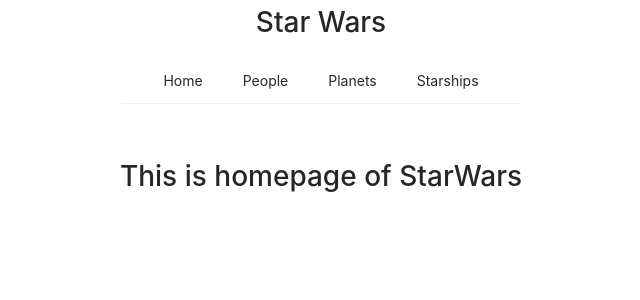
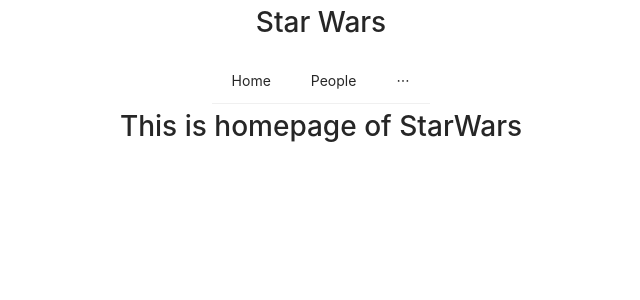
Before and after one commit to natalka10021991/star-wars, a React (Create React App) app: page / in a window 1280 px wide. Shown: the top 300 px of the page, without its empty margins (319-959 px from the left). Built offline with nearby package versions, Linux system fonts and the light colour scheme.

Commit message:
Code reviwe fixes

```diff
--- a/src/App.tsx
+++ b/src/App.tsx
@@ -1,23 +1,21 @@
 import { BrowserRouter, Route } from 'react-router-dom';
-import People from './pages/People';
+import PeoplePage from './pages/PeoplePage';
+import HomePage from './pages/HomePage';
+import PlanetsPage from './pages/PlanetsPage';
+import StarshipsPage from './pages/StarshipsPage';
+import Nav from './components/Nav/Nav';
 import './App.css';
-import Nav from './components/Nav/Nav';
-import HomePage from './pages/HomePage';
-import Planets from './pages/Planets';
-import Starships from './pages/Starships';
 
 function App() {
-
-
   return (
     <BrowserRouter>
       <div className='wrapper'>
         <h1>Star Wars</h1>
         <Nav />
-        <Route path="/" exact component={HomePage} />
-        <Route path="/people" exact component={People} />
-        <Route path="/planets" exact component={Planets} />
-        <Route path="/starships" exact component={Starships} />
+        <Route path='/' exact component={HomePage} />
+        <Route path='/people' exact component={PeoplePage} />
+        <Route path='/planets' exact component={PlanetsPage} />
+        <Route path='/starships' exact component={StarshipsPage} />
       </div>
     </BrowserRouter>
   );
--- /dev/null
+++ b/src/components/Nav/Nav.css
@@ -0,0 +1,5 @@
+.menu {
+  width: 400px;
+  justify-content: center;
+  margin-bottom: 50px;
+}
--- a/src/components/Nav/Nav.tsx
+++ b/src/components/Nav/Nav.tsx
@@ -1,12 +1,13 @@
 import React from 'react';
 import { Link } from 'react-router-dom';
 import { Menu } from 'antd';
+import './Nav';
 
 interface NavProps {}
 
 const Nav: React.FC<NavProps> = ({}) => {
   return (
-    <Menu style={{ width: 400, justifyContent: 'center', marginBottom: 50 }} mode='horizontal'>
+    <Menu className='menu' mode='horizontal'>
       <Menu.Item>
         <Link to='/'>Home</Link>
       </Menu.Item>
@@ -19,7 +20,6 @@
       <Menu.Item>
         <Link to='/starships'>Starships</Link>
       </Menu.Item>
-
     </Menu>
   );
 };
--- a/src/components/PeopleList/PeopleList.tsx
+++ b/src/components/PeopleList/PeopleList.tsx
@@ -9,7 +9,7 @@
   updatePersonInfo: (name: string) => void;
 }
 
-const PeopleList: React.FC<PeopleListProps> = ({ people, updatePersonInfo }) => {
+const PeopleList: React.VFC<PeopleListProps> = ({ people, updatePersonInfo }) => {
   return (
     <List
       itemLayout='horizontal'
--- a/src/components/PlanetsList/PlanetsList.tsx
+++ b/src/components/PlanetsList/PlanetsList.tsx
@@ -8,7 +8,7 @@
   updatePlanetInfo: (name: string) => void;
 }
 
-const PlanetsList: React.FC<PlanetsListProps> = ({ planets, updatePlanetInfo }) => {
+const PlanetsList: React.VFC<PlanetsListProps> = ({ planets, updatePlanetInfo }) => {
   return (
     <List
       itemLayout='horizontal'
--- a/src/pages/HomePage.tsx
+++ b/src/pages/HomePage.tsx
@@ -1,15 +1,11 @@
-import React from 'react'
+import React from 'react';
 
-interface HomePageProps {
+const HomePage: React.FC = () => {
+  return (
+    <div>
+      <h1>This is homepage of StarWars</h1>
+    </div>
+  );
+};
 
-}
-
-const HomePage: React.FC<HomePageProps> = ({}) => {
-  return (
-    <>
-    <h1>This is homepage of StarWars</h1>
-    </>
-  )
-}
-
-export default HomePage
+export default HomePage;
--- a/src/pages/People.tsx
+++ b/src/pages/PeoplePage.tsx
@@ -6,9 +6,7 @@
 import { IPerson } from '../types';
 import '../App.css';
 
-interface PeopleProps {}
-
-const People: React.FC<PeopleProps> = ({}) => {
+const PeoplePage: React.FC = () => {
   const [people, setPeople] = useState<IPerson[]>([]);
   const [selectedPerson, setSelectedPerson] = useState<IPerson | null>(null);
   const [loading, setLoading] = useState(false);
@@ -25,7 +23,7 @@
     fetchPeople();
   }, []);
 
-  const onChangeHandler = (e: ChangeEvent<HTMLInputElement>) => {
+  const onChangeHandle = (e: ChangeEvent<HTMLInputElement>) => {
     const searchString = e.target.value;
     setFilteredPeople(
       people.filter((person) => {
@@ -42,28 +40,29 @@
     setSelectedPerson(getPerson(id)!);
   };
   return (
-    <>
+    <div>
       <h2>People</h2>
-      <Input placeholder='inpu search text' onChange={onChangeHandler} />
-      <main className='content'>
+      <Input placeholder='inpu search text' onChange={onChangeHandle} />
+      <div className='content'>
         {loading && (
           <div className='empty-list'>
             <Spin size='large' />
           </div>
         )}
-        {people.length ? (
+        {!people.length && !loading ? (
+          <p>List of people is emplty</p>
+        ) : (
           <PeopleList updatePersonInfo={updatePersonInfo} people={filteredPeople} />
-        ) : loading ? null : (
-          <p>List of people is emplty</p>
         )}
+
         {selectedPerson ? (
           <PersonInfo person={selectedPerson} />
         ) : (
           <div className='empty-info'>Select a person</div>
         )}
-      </main>
-    </>
+      </div>
+    </div>
   );
 };
 
-export default People;
+export default PeoplePage;
--- a/src/pages/Planets.tsx
+++ b/src/pages/PlanetsPage.tsx
@@ -1,15 +1,11 @@
-import React, {useState, useEffect, ChangeEvent} from 'react'
+import React, { useState, useEffect, ChangeEvent } from 'react';
 import { Input, Spin } from 'antd';
 import { IPlanet } from '../types';
 import PlanetsList from '../components/PlanetsList/PlanetsList';
 import { getPlanets } from '../services/planets';
 import PlanetInfo from '../components/PlanetInfo/PlanetInfo';
 
-interface PlanetsProps {
-}
-
-
-const Planets: React.FC<PlanetsProps> = ({}) => {
+const PlanetsPage: React.FC = () => {
   const [planets, setPlanets] = useState<IPlanet[]>([]);
   const [selectedPlanet, setSelectedPlanet] = useState<IPlanet | null>(null);
   const [loading, setLoading] = useState(false);
@@ -26,7 +22,7 @@
     fetchPlanets();
   }, []);
 
-const onChangeHandler = (e: ChangeEvent<HTMLInputElement>) => {
+  const onChangeHandle = (e: ChangeEvent<HTMLInputElement>) => {
     const searchString = e.target.value;
     setFilteredPlanets(
       planets.filter((planet) => {
@@ -44,10 +40,10 @@
   };
 
   return (
-    <>
+    <div>
       <h2>Planets</h2>
-      <Input placeholder='inpu search text' onChange={onChangeHandler} />
-      <main className='content'>
+      <Input placeholder='inpu search text' onChange={onChangeHandle} />
+      <div className='content'>
         {loading && (
           <div className='empty-list'>
             <Spin size='large' />
@@ -63,9 +59,9 @@
         ) : (
           <div className='empty-info'>Select a planet</div>
         )}
-      </main>
-    </>
-  )
-}
+      </div>
+    </div>
+  );
+};
 
-export default Planets
+export default PlanetsPage;
--- a/src/pages/Starships.tsx
+++ /dev/null
@@ -1,13 +0,0 @@
-import React from 'react'
-
-interface StarshipsProps {
-
-}
-
-const Starships: React.FC<StarshipsProps> = ({}) => {
-  return (
-    <h2>Starships</h2>
-  )
-}
-
-export default Starships
--- /dev/null
+++ b/src/pages/StarshipsPage.tsx
@@ -0,0 +1,7 @@
+import React from 'react';
+
+const StarshipsPage: React.FC = () => {
+  return <h2>Starships</h2>;
+};
+
+export default StarshipsPage;
```
Lines whose indentation alone changed are shown as unchanged.
